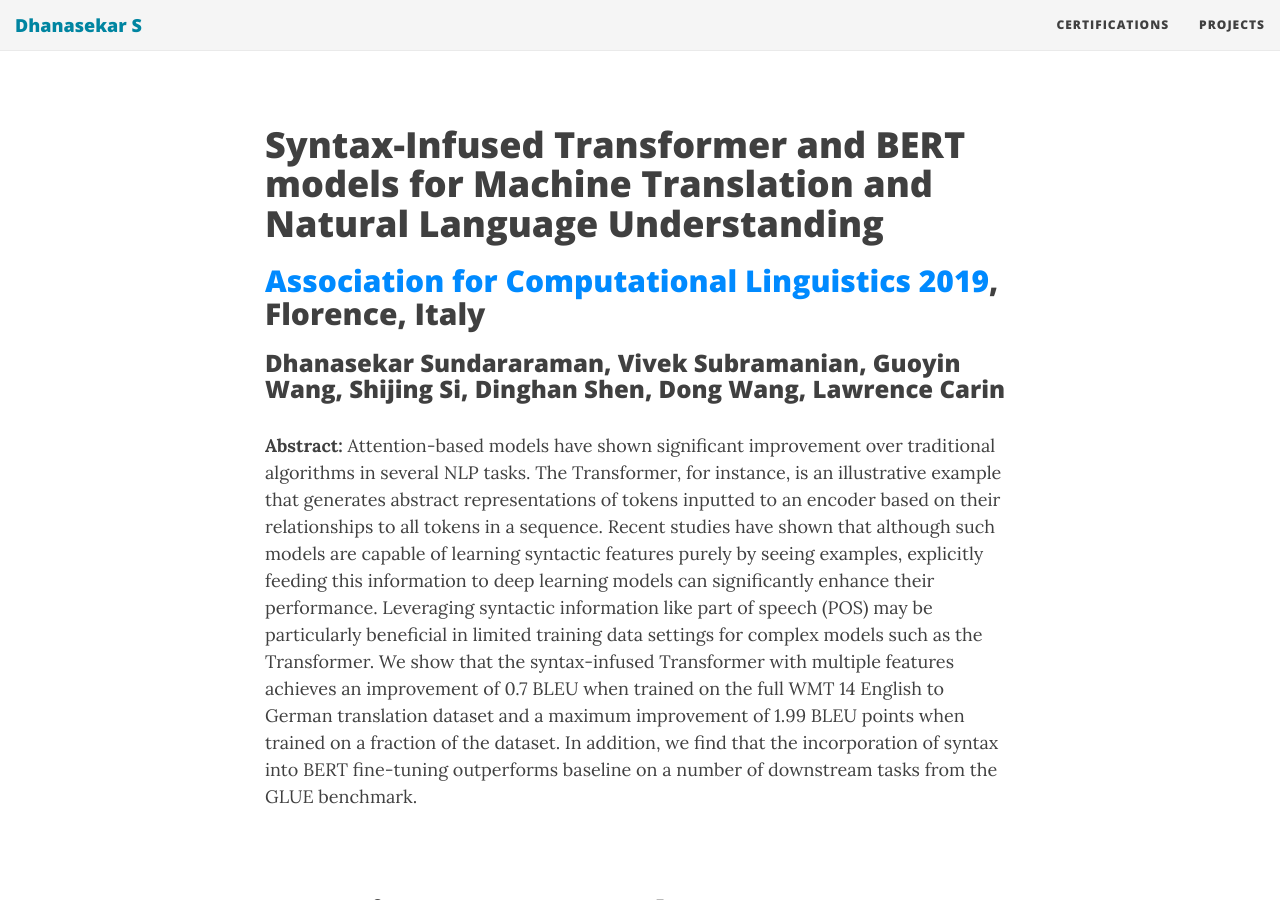
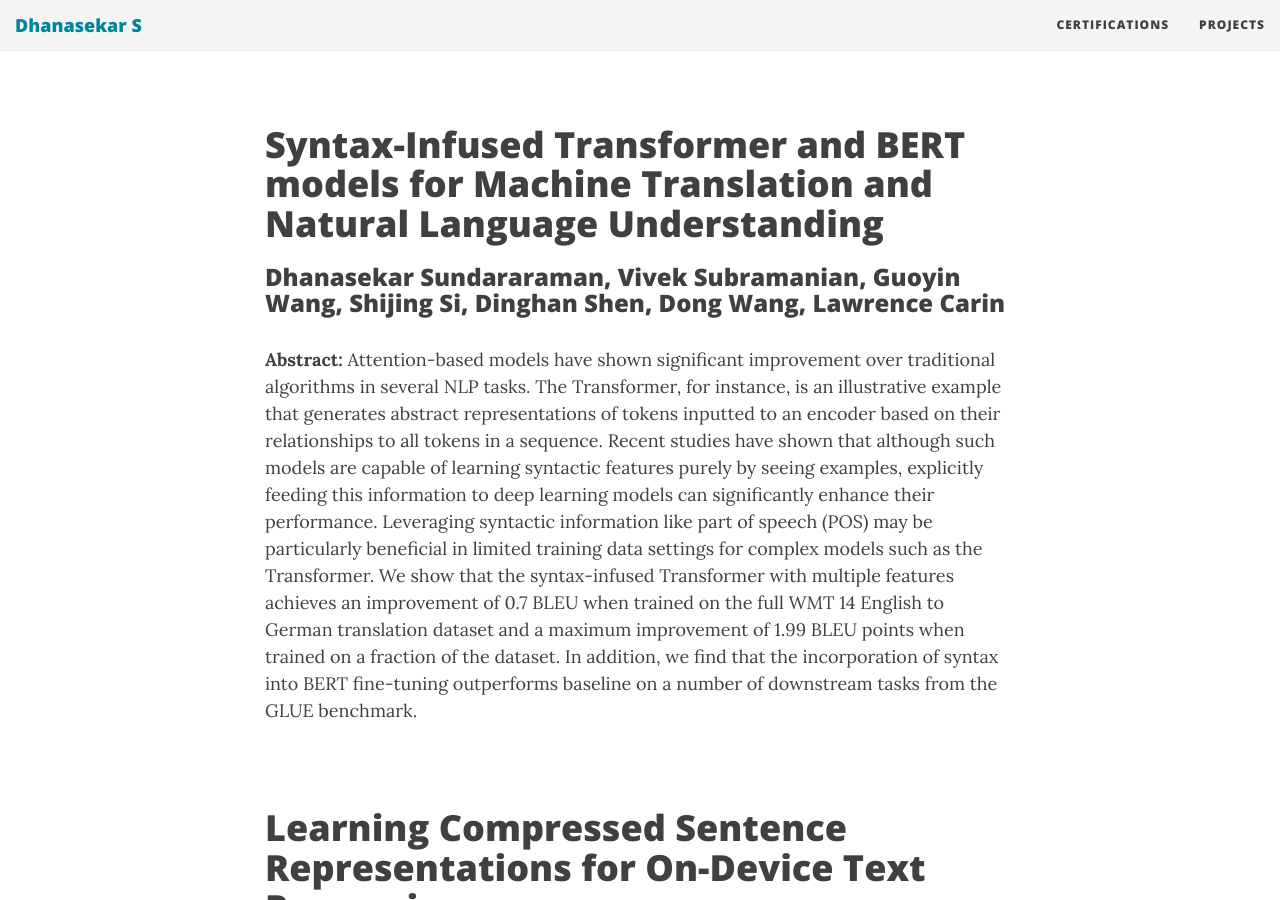
Before and after one commit to Dhanasekar-S/Dhanasekar-S.github.io, a Jekyll site: the page built from publications.md, in a window 1280 px wide and 900 px high, scrolled down 843 px. Built offline with Jekyll 4.4.1, drawn with Linux system fonts in a browser that asks for light colours; nearby versions of some CDN libraries.

Commit message:
Update publications.md

```diff
--- a/publications.md
+++ b/publications.md
@@ -16,7 +16,6 @@ Word embedding models are typically able to capture the semantics of words via t
 
 
 <h1>Syntax-Infused Transformer and BERT models for Machine Translation and Natural Language Understanding</h1>
-<h2><a href="http://www.acl2019.org/EN/index.xhtml" target="_blank">Association for Computational Linguistics 2019</a>, Florence, Italy</h2>
 
 <h3> Dhanasekar Sundararaman, Vivek Subramanian, Guoyin Wang, Shijing Si, Dinghan Shen, Dong Wang, Lawrence Carin</h3>
 <b>Abstract:</b>
```
